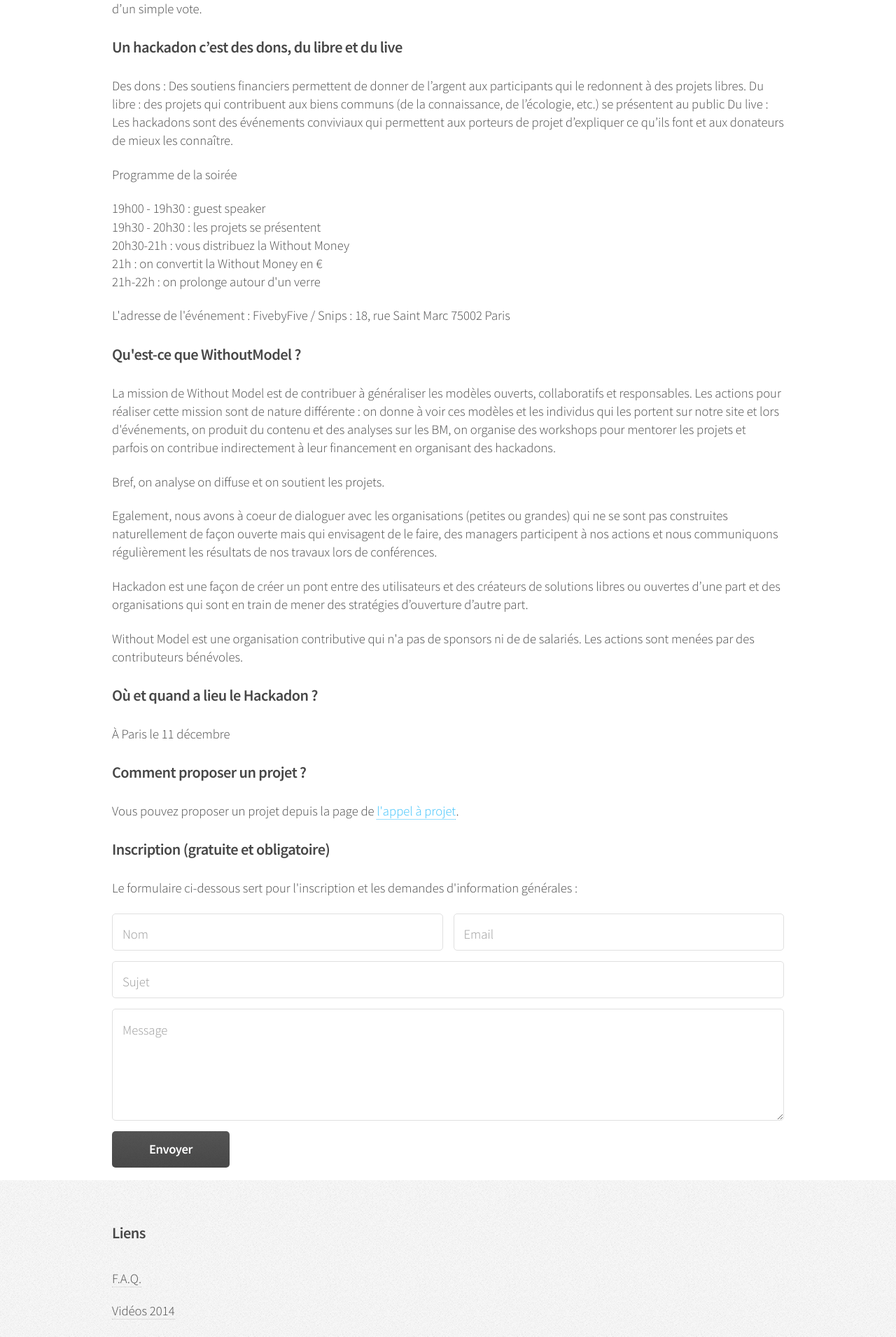
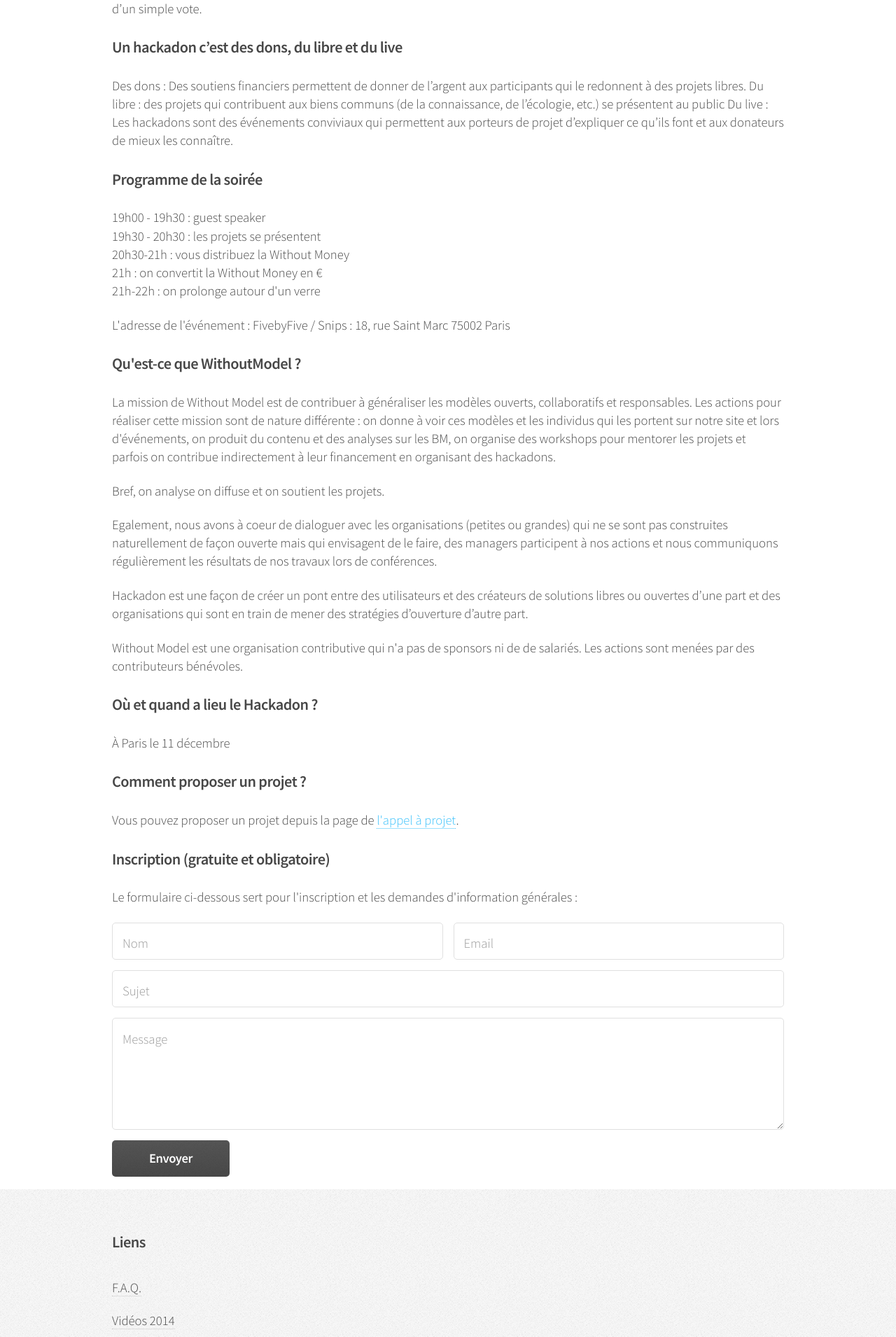
Before and after one commit to bzg/hackadon-fr, a Jekyll site: the page built from hackadons2015/paris-withoutmodel.html, in a window 1280 px wide. Shown: the part 1104-3014 px from the top of the page at 70% size. Built offline with Jekyll 4.4.1, drawn with Linux system fonts in a browser that asks for light colours; nearby versions of some CDN libraries; library files that are not in the unit come from our copies.

Commit message:
Fix previous commit

```diff
--- a/hackadons2015/paris-withoutmodel.html
+++ b/hackadons2015/paris-withoutmodel.html
@@ -35,7 +35,7 @@ layout: default
 	d’expliquer ce qu’ils font et aux donateurs de mieux les
 	  connaître.</p>
 
-	<p>Programme de la soirée</p>
+	<h3>Programme de la soirée</h3>
 
 	<ul>
 	  <li>19h00 - 19h30 : guest speaker</li>
```
